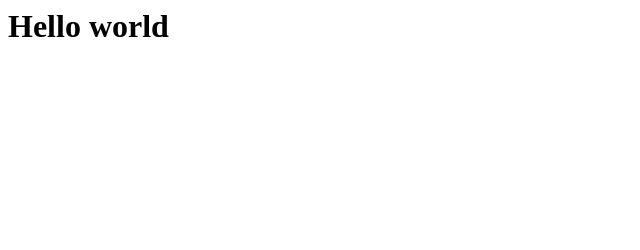
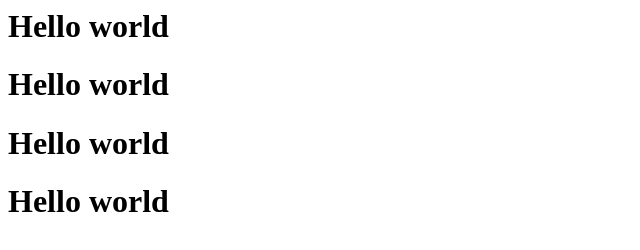
Before and after one commit to Doki88/folder2, a plain HTML site: page index.html in a window 1280 px wide. Shown: the whole page, without its empty margins (0-640 px from the left). Drawn offline with Linux system fonts and the light colour scheme.

Commit message:
Update index.html
nova promena

```diff
--- a/index.html
+++ b/index.html
@@ -1 +1,4 @@
 <h1>Hello world</h1>
+<h1>Hello world</h1>
+<h1>Hello world</h1>
+<h1>Hello world</h1>
```
